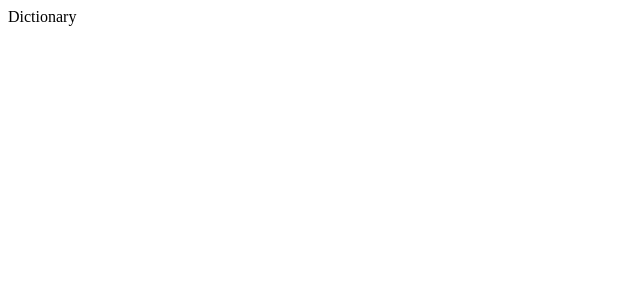
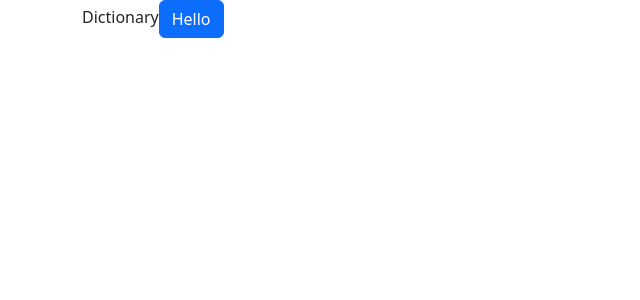
Before and after one commit to nadegerodier/dictionary-app, a React (Create React App) app: page / in a window 1280 px wide. Shown: the top 300 px of the page, without its empty margins (0-640 px from the left). Built offline with nearby package versions, Linux system fonts and the light colour scheme.

Commit message:
Added Bootstrap

```diff
--- a/package.json
+++ b/package.json
@@ -6,6 +6,7 @@
     "@testing-library/jest-dom": "^5.16.5",
     "@testing-library/react": "^13.4.0",
     "@testing-library/user-event": "^13.5.0",
+    "bootstrap": "^5.2.3",
     "react": "^18.2.0",
     "react-dom": "^18.2.0",
     "react-scripts": "5.0.1",
--- a/src/App.js
+++ b/src/App.js
@@ -1,5 +1,14 @@
 import "./App.css";
 
 export default function App() {
-  return <div className="App">Dictionary</div>;
+  return (
+    <div className="App">
+      <div className="container">
+        Dictionary
+        <a href="#" className="btn btn-primary">
+          Hello
+        </a>
+      </div>
+    </div>
+  );
 }
```
Also changed, not shown: src/index.js (+7 -6 lines), 1 other file (tests, documents, lock files or other folders).
